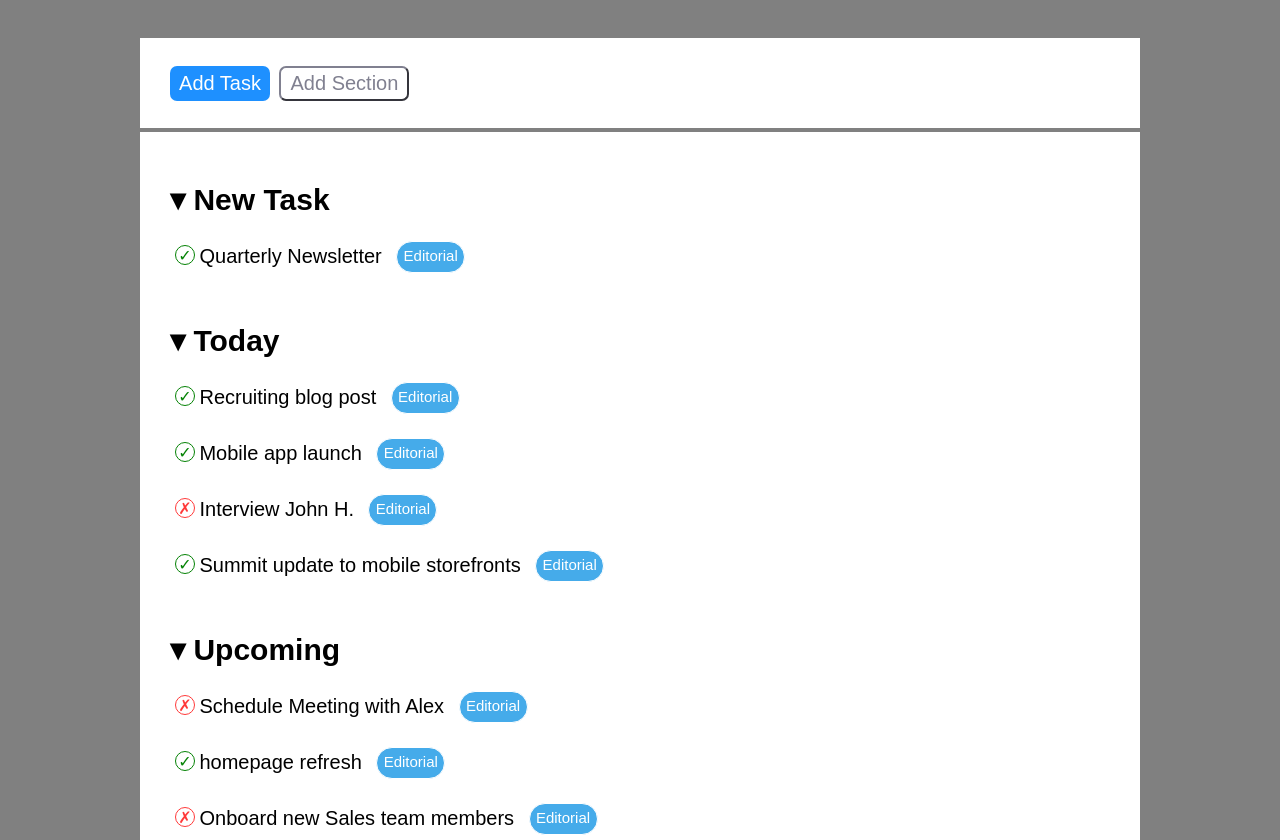
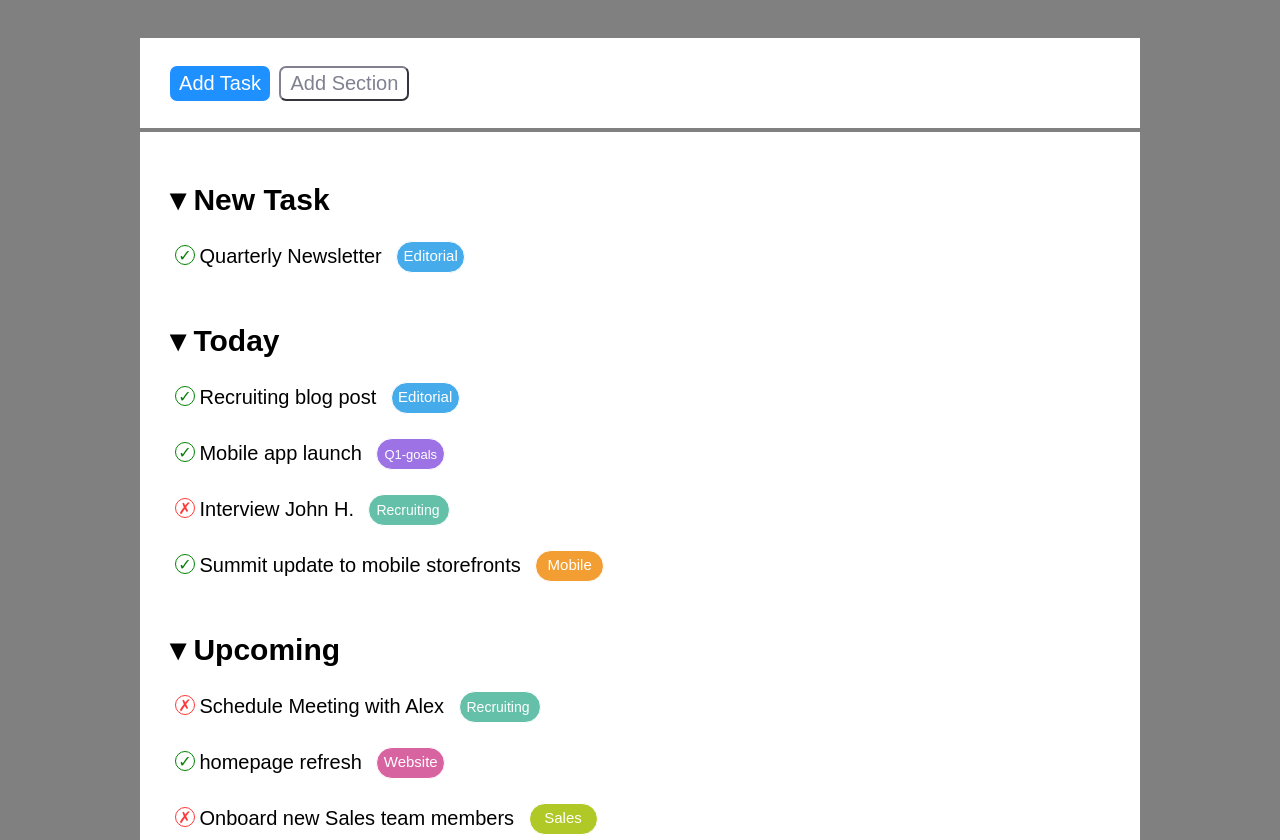
Before and after one commit to AndreaChiari/html-css-toboolist, a plain HTML site: page index.html in a window 1280 px wide. Shown: the part 112-952 px from the top of the page. Drawn offline with Linux system fonts and the light colour scheme.

Commit message:
fine_esercizio_toboolist

```diff
--- a/index.html
+++ b/index.html
@@ -38,13 +38,13 @@
     <main>
         <ul class= new-task  style="list-style: none;">
             <li>
-                <h3 class="titoletti">&#x25BE New Task</h3>
+                <h3 class="titoletti">&#x25BE; New Task</h3>
             </li>
 
         <li>
 
             <div class="symbol_green">
-                &#10003
+                &#10003;
             </div>
             <span class="tasks">
                 Quarterly Newsletter
@@ -64,13 +64,13 @@
 
     <ul class= new-task  style="list-style: none;">
         <li>
-            <h3 class="titoletti">&#x25BE Today</h3>
+            <h3 class="titoletti">&#x25BE; Today</h3>
         </li>
 
     <li>
 
         <div class="symbol_green">
-            &#10003
+            &#10003;
         </div>
         <span class="tasks">
             Recruiting blog post
@@ -84,13 +84,13 @@
     <li>
 
         <div class="symbol_green">
-            &#10003
+            &#10003;
         </div>
         <span class="tasks">
             Mobile app launch
         </span>
-        <span class="lable-blu">
-            Editorial
+        <span class="lable-purple">
+            Q1-goals
         </span>
 
     </li>
@@ -98,13 +98,13 @@
     <li>
 
         <div class="symbol_red">
-            &#10007
+            &#10007;
         </div>
         <span class="tasks">
             Interview John H.
         </span>
-        <span class="lable-blu">
-            Editorial
+        <span class="lable-lightgreen">
+            Recruiting
         </span>
 
     </li>
@@ -112,13 +112,13 @@
     <li>
 
         <div class="symbol_green">
-            &#10003
+            &#10003;
         </div>
         <span class="tasks">
             Summit update to mobile storefronts
         </span>
-        <span class="lable-blu">
-            Editorial
+        <span class="lable-orange">
+            Mobile
         </span>
 
     </li>
@@ -131,19 +131,19 @@
 
     <ul class= new-task  style="list-style: none;">
         <li>
-            <h3 class="titoletti">&#x25BE Upcoming</h3>
+            <h3 class="titoletti">&#x25BE; Upcoming</h3>
         </li>
 
     <li>
 
         <div class="symbol_red">
-            &#10007
+            &#10007;
         </div>
         <span class="tasks">
             Schedule Meeting with Alex
         </span>
-        <span class="lable-blu">
-            Editorial
+        <span class="lable-lightgreen">
+            Recruiting
         </span>
 
     </li>
@@ -151,13 +151,13 @@
     <li>
 
         <div class="symbol_green">
-            &#10003
+            &#10003;
         </div>
         <span class="tasks">
             homepage refresh
         </span>
-        <span class="lable-blu">
-            Editorial
+        <span class="lable-pink">
+            Website
         </span>
 
     </li>
@@ -165,13 +165,13 @@
     <li>
 
         <div class="symbol_red">
-            &#10007
+            &#10007;
         </div>
         <span class="tasks">
             Onboard new Sales team members
         </span>
-        <span class="lable-blu">
-            Editorial
+        <span class="lable-green">
+            Sales
         </span>
 
     </li>
@@ -179,12 +179,12 @@
     <li>
 
         <div class="symbol_green">
-            &#10003
+            &#10003;
         </div>
         <span class="tasks">
             Review editorial character
         </span>
-        <span class="lable-blu">
+        <span class="lable-orange">
             Editorial
         </span>
 
--- a/toboolist.css
+++ b/toboolist.css
@@ -153,6 +153,8 @@ main{
 
 }
 
+/*lable colors*/
+
 
 .lable-blu{
     background-color: rgb(69,171,234);
@@ -170,3 +172,112 @@ main{
     padding: 5px;
 
 }
+
+
+.lable-purple{
+    background-color: rgb(156,114,228);
+    vertical-align: middle;
+    margin-top: 24px;
+    display: inline-block;
+    font-size: 13px;
+    margin-left: 10px;
+    border-radius: 30px;
+    border: 1px solid;
+    text-align: center;
+    color:white;
+    width: 69px;
+    height: 32px;
+    padding: 5px;
+    padding-top: 8px;
+
+}
+
+.lable-lightgreen{
+    background-color: rgb(100,192,169);
+    vertical-align: middle;
+    margin-top: 24px;
+    display: inline-block;
+    font-size: 14px;
+    margin-left: 10px;
+    border-radius: 30px;
+    border: 1px solid;
+    text-align: center;
+    color:white;
+    width: 69px;
+    height: 32px;
+    padding: 5px;
+    padding-right: 73px;
+
+}
+
+.lable-lightgreen{
+    background-color: rgb(100,192,169);
+    vertical-align: middle;
+    margin-top: 24px;
+    display: inline-block;
+    font-size: 14px;
+    margin-left: 10px;
+    border-radius: 30px;
+    border: 1px solid;
+    text-align: center;
+    color:white;
+    width: 69px;
+    height: 32px;
+    padding: 7px;
+    padding-right: 73px;
+
+}
+
+
+.lable-orange{
+    background-color: rgb(242,158,51);
+    vertical-align: middle;
+    margin-top: 24px;
+    display: inline-block;
+    font-size: 15px;
+    margin-left: 10px;
+    border-radius: 30px;
+    border: 1px solid;
+    text-align: center;
+    color:white;
+    width: 69px;
+    height: 32px;
+    padding: 5px;
+
+
+}
+
+
+.lable-pink{
+    background-color: rgb(216,99,161);
+    vertical-align: middle;
+    margin-top: 24px;
+    display: inline-block;
+    font-size: 15px;
+    margin-left: 10px;
+    border-radius: 30px;
+    border: 1px solid;
+    text-align: center;
+    color:white;
+    width: 69px;
+    height: 32px;
+    padding: 5px;
+
+}
+
+.lable-green{
+    background-color: rgb(176,201,38);
+    vertical-align: middle;
+    margin-top: 24px;
+    display: inline-block;
+    font-size: 15px;
+    margin-left: 10px;
+    border-radius: 30px;
+    border: 1px solid;
+    text-align: center;
+    color:white;
+    width: 69px;
+    height: 32px;
+    padding: 5px;
+
+}
```
